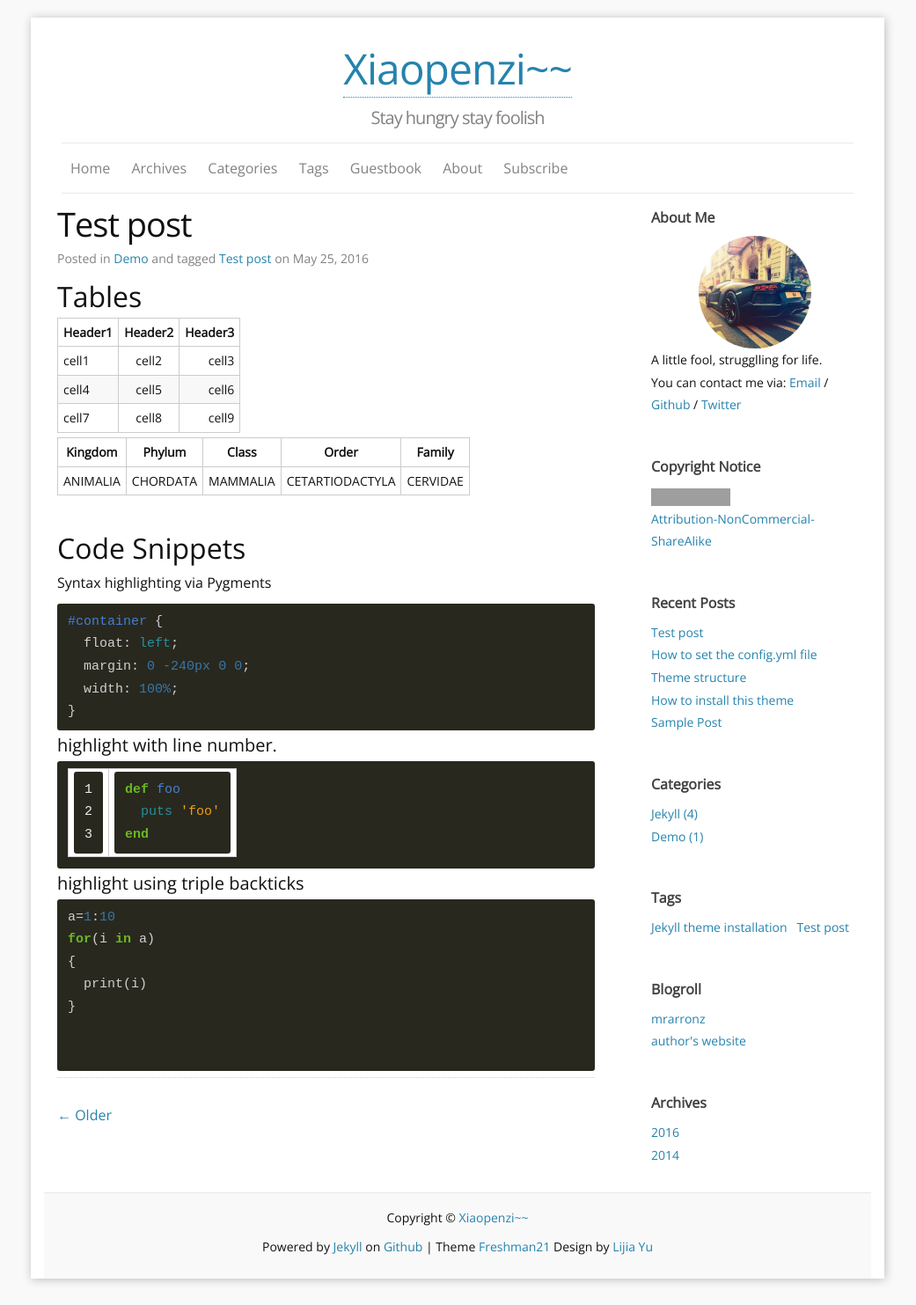
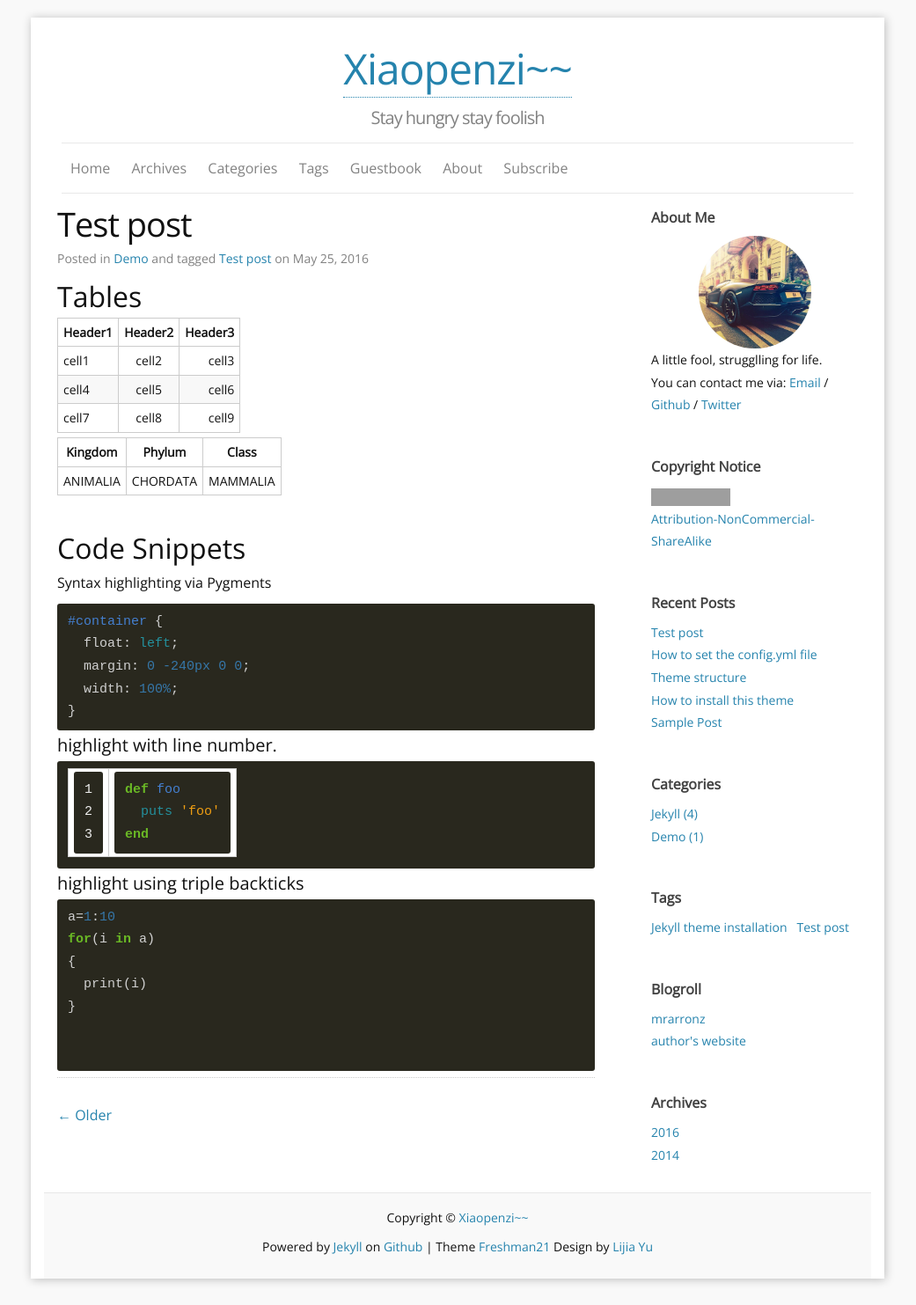
Before and after one commit to mrarronz/mrarronz.github.io, a Jekyll site: the page built from _posts/2016-05-25-test.md, in a window 1280 px wide. Shown: the whole page at 88% size, without its empty margins (120-1161 px from the left). Built offline with Jekyll 4.4.1, drawn with Linux system fonts in a browser that asks for light colours; comment, search, counter and statistics services are not loaded; grey boxes are pictures that could not be loaded.

Commit message:
Update post

```diff
--- a/_posts/2016-05-25-test.md
+++ b/_posts/2016-05-25-test.md
@@ -17,9 +17,9 @@ comments: true
 | cell7   | cell8   | cell9   |
 
 
-| Kingdom | Phylum  | Class | Order | Family |
-|:------:|:------:|:------:|:------:|:------:|
-|ANIMALIA|CHORDATA|MAMMALIA|CETARTIODACTYLA|CERVIDAE|
+| Kingdom | Phylum  | Class |
+|:------:|:------:|:------:|
+|ANIMALIA|CHORDATA|MAMMALIA|
 
 
 <br/>
```
